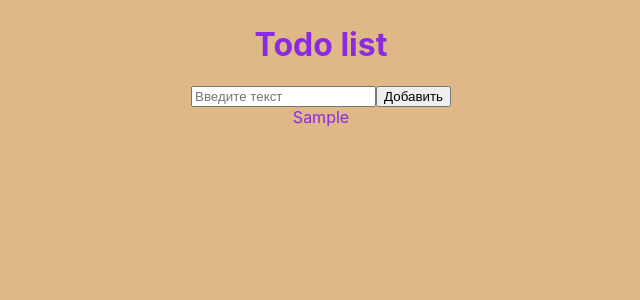
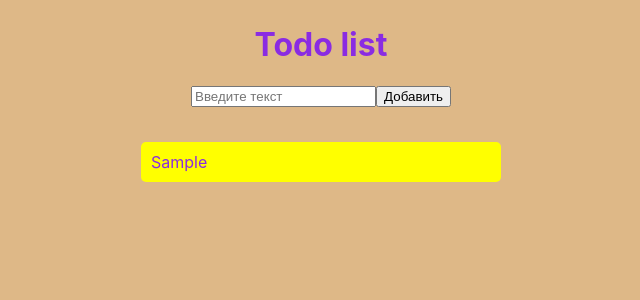
Before and after one commit to LODJEN2002/test-task-todo, a React (Create React App) app: page / in a window 1280 px wide. Both pictures are taken after typing "Sample" into the empty fields and a click on the button "Добавить". Shown: the top 300 px of the page, without its empty margins (319-959 px from the left). Built offline with nearby package versions, Linux system fonts and the light colour scheme.

Commit message:
add colors

```diff
--- a/src/App.js
+++ b/src/App.js
@@ -27,7 +27,7 @@ function App() {
           placeholder='Введите текст'
           onChange={onChange}
         ></input>
-        <button  type='Submit'>
+        <button type='Submit'>
           Добавить
         </button>
         <BusinessList
--- a/src/components/BusinessList/Business/Business.css
+++ b/src/components/BusinessList/Business/Business.css
@@ -0,0 +1,13 @@
+.business {
+    margin-left: auto;
+    margin-right: auto;
+    width: 350px;
+    margin-top: 10px;
+    padding-left: 10px;
+    padding-top: 10px;
+    padding-bottom: 10px;
+    background-color: yellow;
+    /* border: 1px solid blueviolet; */
+    border-radius: 5px;
+    text-align: left;
+}
--- a/src/components/BusinessList/Business/Business.jsx
+++ b/src/components/BusinessList/Business/Business.jsx
@@ -1,9 +1,10 @@
 import React from 'react';
+import './Business.css'
 
 const Business = (props) => {
     const { text } = props
     return (
-        <div onClick={(e) => console.log(e)}>
+        <div className='business' onClick={(e) => console.log(e)}>
             {text}
         </div>
     );
--- a/src/components/BusinessList/BusinessList.css
+++ b/src/components/BusinessList/BusinessList.css
@@ -0,0 +1,3 @@
+.businessList {
+    margin-top: 35px;
+}
--- a/src/components/BusinessList/BusinessList.jsx
+++ b/src/components/BusinessList/BusinessList.jsx
@@ -1,20 +1,12 @@
 import React from 'react';
 import Business from './Business/Business';
+import './BusinessList.css'
 
 const BusinessList = (props) => {
     const {arr} = props
-    // const keyArr = []
-    // for (let i = 0; i < arr.length; i++) {
-    //     keyArr.push(i);
-    // }asd
-    // console.log(keyArr)
 
-    // arr.map((el, i) => console.log(i))
-
-    // console.log(arr.map(el => console.log(el)))
-    // console.log(arr)
     return (
-        <div>
+        <div className='businessList'>
             {arr.map((el, i) => (
                 <Business
                 key={i}
```
